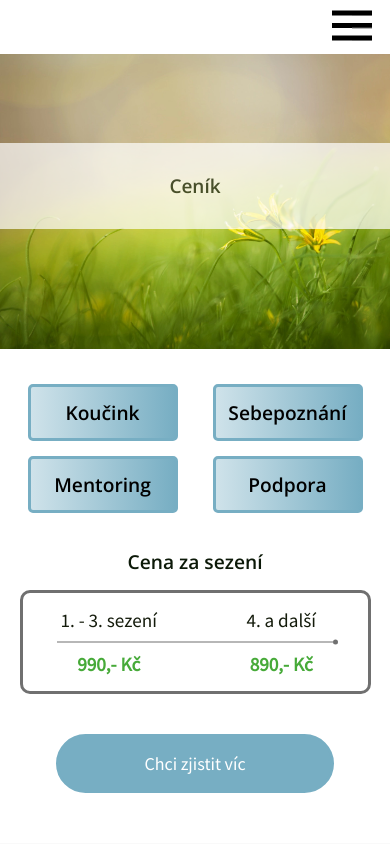
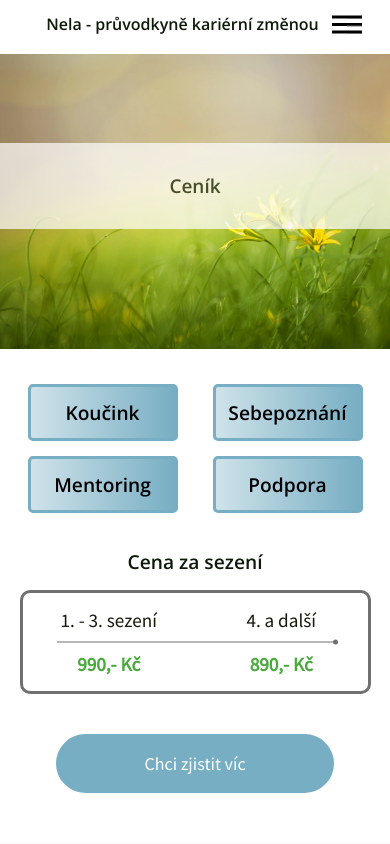
Before and after one commit to NelliaS/personal-webpage, a Next.js app: page /cenik in a window 390 px wide. Shown: the top 844 px of the page. Built offline with nearby package versions, Linux system fonts and the light colour scheme.

Commit message:
header update

```diff
--- a/src/components/MobileNavigation.tsx
+++ b/src/components/MobileNavigation.tsx
@@ -14,6 +14,8 @@ const MobileNavigation = () => {
 
   return (
     <>
+
+
         <button
           className={open ? menuOpen : styles.menu}
           onClick={handleClickMenu}
@@ -21,7 +23,10 @@ const MobileNavigation = () => {
           <span></span>
           <span></span>
           <span></span>
+
+          <h2 className={styles.headertext}>Nela - průvodkyně kariérní změnou</h2>
         </button>
+
       <nav className={styles.mobileNavigation}>{open && <NavLinks isMobile={true} closeMobileMenu={closeMobileMenu}/>}</nav>
     </>
   );
--- a/src/styles/Header.module.css
+++ b/src/styles/Header.module.css
@@ -36,7 +36,7 @@
 
 .menu {
   /* display: block; */
-  width: 50px;
+  width: 40px;
   height: 50px;
   position: relative;
   border: none;
@@ -44,13 +44,23 @@
   background-color: transparent;
   cursor: pointer;
 }
+.menu h2{
+  position: absolute;
+  right: -40%;
+  top: 25%;
+  width: 400px;
+}
+
+.menu h2::before{
+  display: none;
+}
 
 .menu span {
   position: absolute;
   top: calc(50% - 2px);
   left: 5px;
   right: 5px;
-  height: 5px;
+  height: 3px;
   background-color: currentColor;
   transition-property: opacity, transform;
   transition-duration: 0.2s;
@@ -84,9 +94,16 @@
   font-size: 1.5rem;
   display: inline-block;
   padding: 1rem 1rem;
+  text-align: center;
 }
 
 @media screen and (max-width: 768px) {
+
+  .nav li{
+    display: flex;
+    justify-content: center;
+  }
+
   .menu::before {
     display: none;
   }
@@ -116,6 +133,8 @@
   .menu {
     display: none;
   }
+
+
 
   .nav_wrapper {
     display: block;
```
Lines whose indentation alone changed are shown as unchanged.
